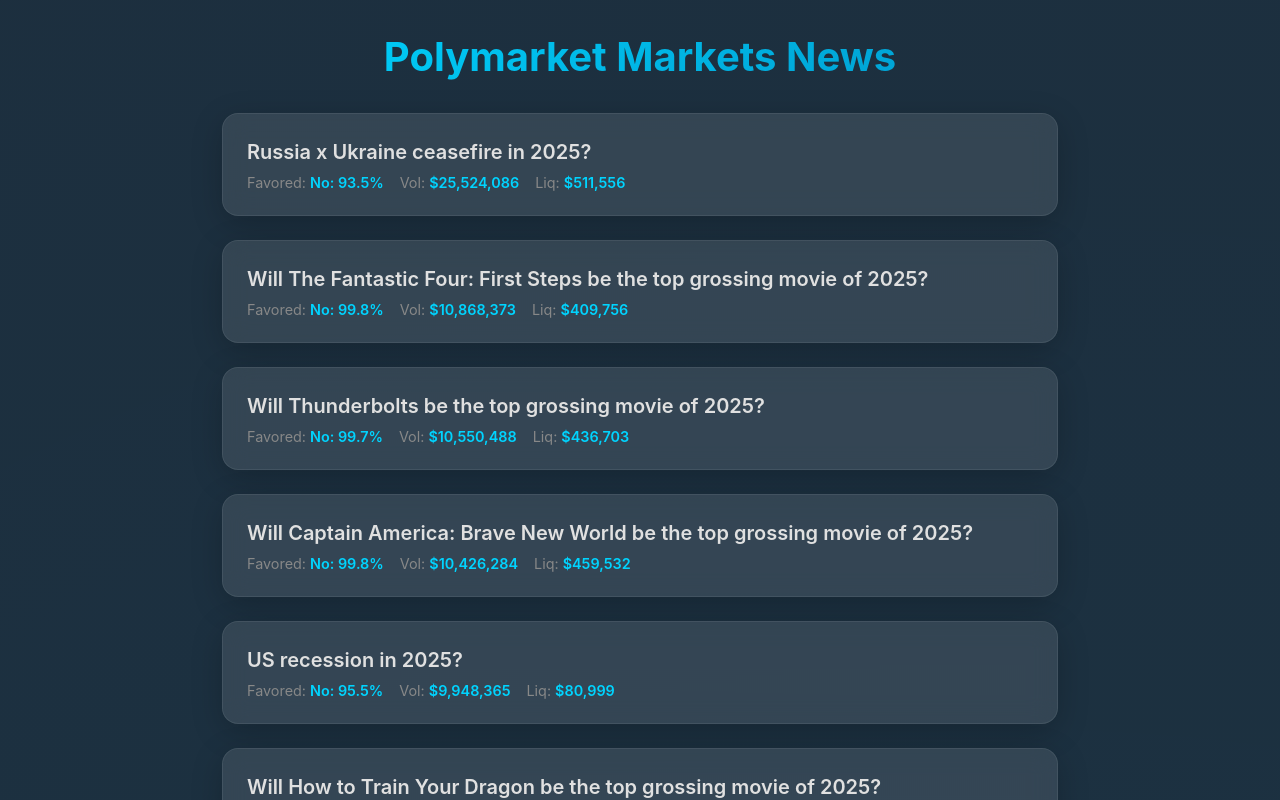
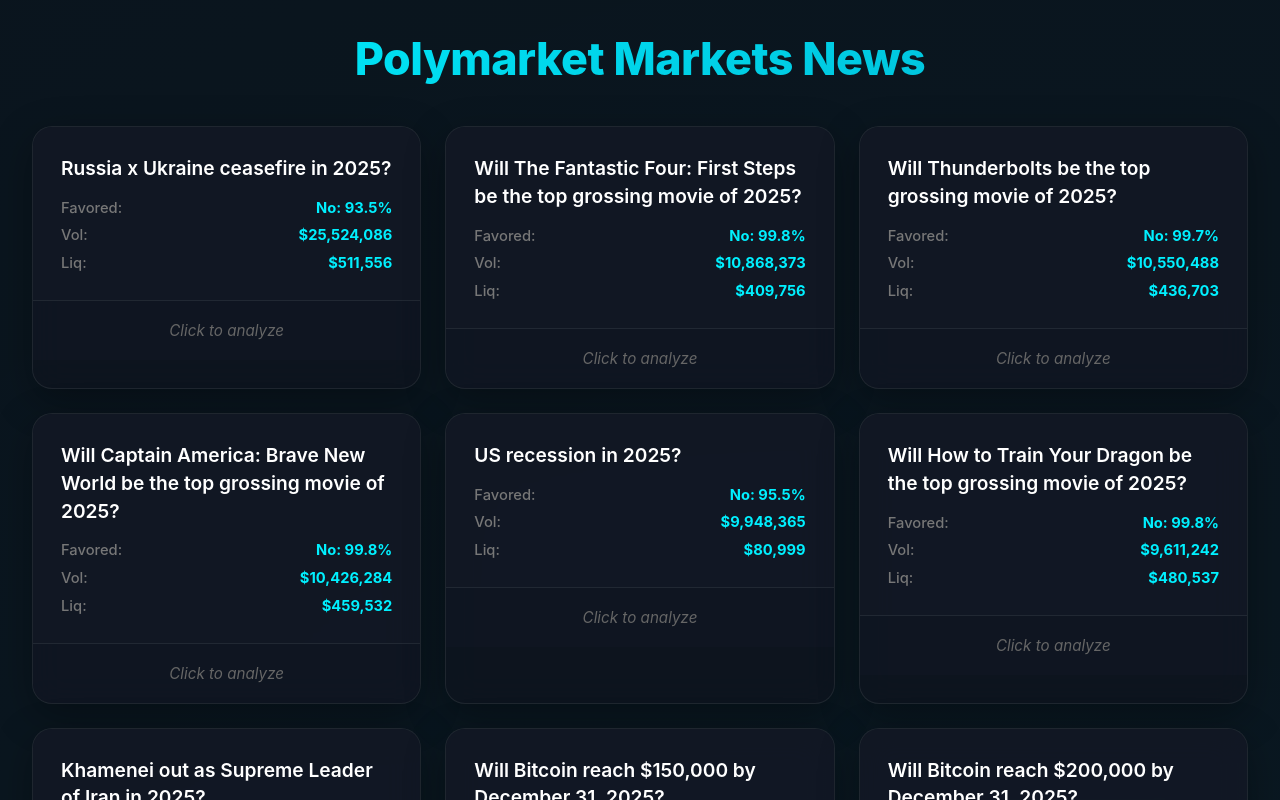
Before and after one commit to squireaintready/polymarket-news, a React (Create React App) app: page / in a window 1280 px wide. Shown: the top 800 px of the page. Built offline with nearby package versions, Linux system fonts and the light colour scheme; no server answers; a web font is replaced by a local one.

Commit message:
Final: Full width expanded and card designs

```diff
--- a/src/App.css
+++ b/src/App.css
@@ -1,12 +1,13 @@
 /* src/App.css */
 :root {
-  --bg: #1d2b3a;
-  --card-bg: rgba(255, 255, 255, 0.08);
-  --border: rgba(255, 255, 255, 0.1);
-  --text: #e0e0e0;
+  --bg: #0a0e17;
+  --card-bg: rgba(15, 20, 30, 0.7);
+  --border: rgba(255, 255, 255, 0.08);
+  --text: #ffffff;
   --text-muted: #a0a0a0;
-  --accent: #00d4ff;
-  --link: #00d4ff;
+  --accent: #00f0ff;
+  --link: #00f0ff;
+  --hover-glow: rgba(0, 240, 255, 0.25);
 }
 
 * {
@@ -21,121 +22,156 @@
   font-family: 'Inter', -apple-system, BlinkMacSystemFont, sans-serif;
   min-height: 100vh;
   background-image:
-    radial-gradient(circle at 20% 80%, rgba(0, 212, 255, 0.1) 0%, transparent 50%),
-    radial-gradient(circle at 80% 20%, rgba(0, 212, 255, 0.05) 0%, transparent 50%);
+    radial-gradient(circle at 15% 85%, rgba(0, 240, 255, 0.08) 0%, transparent 50%),
+    radial-gradient(circle at 85% 15%, rgba(0, 240, 255, 0.05) 0%, transparent 50%);
 }
 
 .container {
-  max-width: 900px;
+  max-width: 1400px;
   margin: 0 auto;
   padding: 2rem;
 }
 
 h1 {
-  font-size: 2.5rem;
-  font-weight: 700;
-  background: linear-gradient(135deg, #00d4ff, #0099cc);
+  font-size: 2.8rem;
+  font-weight: 800;
+  background: linear-gradient(135deg, #00f0ff, #00b8d4);
   -webkit-background-clip: text;
   -webkit-text-fill-color: transparent;
-  margin-bottom: 2rem;
+  margin-bottom: 2.5rem;
   text-align: center;
+  letter-spacing: -0.5px;
 }
 
-.market-list {
-  list-style: none;
-  padding: 0;
+/* FULL WIDTH EXPANDED */
+.market-grid {
+  display: grid;
+  grid-template-columns: repeat(auto-fill, minmax(380px, 1fr));
+  gap: 1.5rem;
 }
 
-.market-item {
-  margin-bottom: 1.5rem;
-  border-radius: 16px;
+.market-card {
+  border-radius: 20px;
   overflow: hidden;
   background: var(--card-bg);
-  backdrop-filter: blur(12px);
-  -webkit-backdrop-filter: blur(12px);
+  backdrop-filter: blur(16px);
+  -webkit-backdrop-filter: blur(16px);
   border: 1px solid var(--border);
-  transition: all 0.3s ease;
-  box-shadow: 0 8px 32px rgba(0, 0, 0, 0.2);
+  transition: all 0.4s cubic-bezier(0.25, 0.8, 0.25, 1);
+  box-shadow: 0 12px 40px rgba(0, 0, 0, 0.3);
+  display: flex;
+  flex-direction: column;
 }
 
-.market-item:hover {
-  transform: translateY(-4px);
-  box-shadow: 0 16px 40px rgba(0, 212, 255, 0.15);
-  border-color: rgba(0, 212, 255, 0.3);
+.market-card.expanded {
+  grid-column: 1 / -1;
+}
+
+.market-card:hover {
+  transform: translateY(-8px);
+  box-shadow: 0 24px 60px var(--hover-glow);
+  border-color: rgba(0, 240, 255, 0.4);
 }
 
 .market-header {
-  padding: 1.5rem;
+  padding: 1.75rem;
+  background: rgba(20, 25, 40, 0.6);
+  flex-shrink: 0;
   cursor: pointer;
-  background: rgba(255, 255, 255, 0.03);
 }
 
 .market-question {
-  font-size: 1.25rem;
+  font-size: 1.2rem;
   font-weight: 600;
-  margin-bottom: 0.5rem;
-  line-height: 1.4;
+  margin-bottom: 1rem;
+  line-height: 1.45;
 }
 
 .market-stats {
-  font-size: 0.9rem;
-  color: var(--text-muted);
   display: flex;
-  gap: 1rem;
-  flex-wrap: wrap;
+  flex-direction: column;
+  gap: 0.6rem;
+  font-size: 0.92rem;
 }
 
 .stat {
   display: flex;
-  align-items: center;
-  gap: 0.25rem;
+  justify-content: space-between;
 }
 
-.stat-label {
-  color: #888;
-}
-
-.stat-value {
-  color: var(--accent);
-  font-weight: 600;
-}
+.stat-label { color: #777; font-weight: 500; }
+.stat-value { color: var(--accent); font-weight: 700; }
 
 .cached-badge {
-  background: rgba(0, 212, 255, 0.2);
+  background: rgba(0, 240, 255, 0.15);
   color: var(--accent);
-  padding: 0.25rem 0.5rem;
-  border-radius: 6px;
-  font-size: 0.75rem;
-  font-weight: 600;
+  padding: 0.25rem 0.6rem;
+  border-radius: 8px;
+  font-size: 0.7rem;
+  font-weight: 700;
+  align-self: flex-start;
+  border: 1px solid rgba(0, 240, 255, 0.2);
 }
 
 .market-content {
-  padding: 1.5rem;
+  padding: 1.75rem;
   border-top: 1px solid var(--border);
-  background: rgba(255, 255, 255, 0.02);
+  background: rgba(20, 25, 40, 0.4);
+  flex-grow: 1;
+  display: flex;
+  flex-direction: column;
+}
+
+/* HEADLINE ABOVE ODDS/REASONING */
+.article-headline {
+  font-size: 1.2rem;
+  font-weight: 700;
+  color: var(--accent);
+  margin-bottom: 1.25rem;
+  line-height: 1.4;
+  display: -webkit-box;
+  -webkit-line-clamp: 2;
+  -webkit-box-orient: vertical;
+  overflow: hidden;
+}
+
+/* HEADLINE WITH READ MORE */
+.article-headline-small {
+  font-size: 1.05rem;
+  font-weight: 700;
+  color: var(--accent);
+  margin-bottom: 0.75rem;
+  line-height: 1.35;
 }
 
 .analysis-text {
-  font-size: 1rem;
+  font-size: 0.98rem;
   line-height: 1.7;
-  margin-bottom: 1rem;
+  margin-bottom: 1.25rem;
+  flex-grow: 1;
   white-space: pre-wrap;
+  color: #e0e0e0;
+}
+
+.read-more-wrapper {
+  margin-top: auto;
+  padding-top: 1.25rem;
+  border-top: 1px dashed rgba(0, 240, 255, 0.2);
 }
 
 .read-more {
+  color: var(--link);
+  font-weight: 700;
+  text-decoration: none;
+  font-size: 1rem;
+  position: relative;
   display: inline-block;
-  color: var(--link);
-  font-weight: 600;
-  text-decoration: none;
-  font-size: 0.95rem;
-  padding: 0.5rem 0;
-  position: relative;
 }
 
 .read-more::after {
   content: '';
   position: absolute;
-  bottom: 0;
+  bottom: -2px;
   left: 0;
   width: 0;
   height: 2px;
@@ -148,21 +184,30 @@
 }
 
 .loading {
-  color: var(--text-muted);
+  color: #888;
   font-style: italic;
+  margin: 0;
+  font-size: 0.95rem;
 }
 
 .blink {
   display: inline-block;
   animation: blink 1s infinite;
   color: var(--link);
+  font-weight: 700;
 }
 
-@keyframes blink {
-  0%, 100% { opacity: 1; }
-  50% { opacity: 0; }
+.click-to-analyze {
+  padding: 1.25rem 1.75rem;
+  text-align: center;
+  color: #666;
+  font-size: 0.95rem;
+  font-style: italic;
+  border-top: 1px solid var(--border);
+  background: rgba(20, 25, 40, 0.3);
 }
 
+/* Article Page */
 .article-page {
   max-width: 800px;
   margin: 0 auto;
@@ -170,46 +215,53 @@
 }
 
 .back-btn {
-  background: rgba(255, 255, 255, 0.1);
+  background: rgba(255, 255, 255, 0.08);
   border: 1px solid var(--border);
   color: var(--text);
-  padding: 0.75rem 1.5rem;
-  border-radius: 12px;
+  padding: 0.8rem 1.6rem;
+  border-radius: 14px;
   cursor: pointer;
-  font-size: 0.9rem;
+  font-size: 0.95rem;
+  font-weight: 600;
   margin-bottom: 2rem;
   transition: all 0.3s ease;
 }
 
 .back-btn:hover {
   background: rgba(255, 255, 255, 0.15);
-  transform: translateY(-1px);
+  transform: translateY(-2px);
+  box-shadow: 0 8px 20px rgba(0, 240, 255, 0.15);
 }
 
 .article-title {
-  font-size: 2.2rem;
-  font-weight: 700;
+  font-size: 2.4rem;
+  font-weight: 800;
   margin: 0 0 0.5rem 0;
   line-height: 1.2;
+  background: linear-gradient(135deg, #00f0ff, #00b8d4);
+  -webkit-background-clip: text;
+  -webkit-text-fill-color: transparent;
 }
 
 .article-date {
-  color: var(--text-muted);
-  font-size: 0.9rem;
-  margin-bottom: 2rem;
+  color: #888;
+  font-size: 0.95rem;
+  margin-bottom: 2.5rem;
+  font-weight: 500;
 }
 
 .article-content {
-  font-size: 1.1rem;
-  line-height: 1.8;
+  font-size: 1.15rem;
+  line-height: 1.85;
   font-family: 'Georgia', serif;
   white-space: pre-wrap;
+  color: #f0f0f0;
 }
 
 /* Responsive */
 @media (max-width: 768px) {
+  .market-grid { grid-template-columns: 1fr; }
   .container { padding: 1rem; }
-  h1 { font-size: 2rem; }
-  .market-header { padding: 1rem; }
-  .market-content { padding: 1rem; }
+  h1 { font-size: 2.2rem; }
+  .article-title { font-size: 2rem; }
 }
--- a/src/App.js
+++ b/src/App.js
@@ -60,7 +60,6 @@
       prices = [0.5, 0.5];
     }
 
-    // Find highest probability
     const maxIndex = prices.indexOf(Math.max(...prices));
     const favored = outcomes[maxIndex] || 'Unknown';
     const prob = (prices[maxIndex] * 100).toFixed(1);
@@ -88,6 +87,7 @@
       if (res.ok) {
         const article = await res.json();
         setArticleData(prev => ({ ...prev, [cacheKey]: article }));
+        setLoadingStates(prev => ({ ...prev, [cacheKey]: 'done' }));
         return;
       }
     } catch (err) {}
@@ -147,13 +147,16 @@
     setLoadingStates(prev => ({ ...prev, [cacheKey]: 'done' }));
   };
 
-  const generateAll = async (market) => {
+  const handleCardClick = async (market) => {
     const cacheKey = market.id;
     const currentData = market.favored;
 
+    const newExpanded = expanded === cacheKey ? null : cacheKey;
+    setExpanded(newExpanded);
+
+    if (newExpanded && !aiAnalysis[cacheKey]) {
       setLoadingStates(prev => ({ ...prev, [cacheKey]: 'analysis' }));
 
-    if (!aiAnalysis[cacheKey] || aiAnalysis[cacheKey].data !== currentData) {
       const prompt = `Analyze Polymarket market: "${market.question}"
 Current odds: ${market.favored} | Vol: $${formatNumber(market.volume)} | Liq: $${formatNumber(market.liquidity)}
 
@@ -189,9 +192,9 @@
       } catch (err) {
         setAiAnalysis(prev => ({ ...prev, [cacheKey]: { text: `AI failed: ${err.message}`, data: currentData } }));
       }
-    }
 
       await loadArticle(market);
+    }
   };
 
   if (error) return <div className="container"><p>{error}</p></div>;
@@ -202,24 +205,24 @@
       {filtered.length === 0 ? (
         <p>No markets match criteria.</p>
       ) : (
-        <ol className="market-list">
-          {filtered.map((m) => {
+        <div className="market-grid">
+          {filtered.map((m, index) => {
             const analysis = aiAnalysis[m.id];
             const article = articleData[m.id];
             const loading = loadingStates[m.id];
             const isCached = analysis && analysis.data === m.favored;
-            const title = article?.title || 'Read More';
+            const hasAI = isCached || loading;
+            const isExpanded = expanded === m.id;
 
             return (
-              <li key={m.id} className="market-item">
               <div
-                  className="market-header"
-                  onClick={() => {
-                    const newExpanded = expanded === m.id ? null : m.id;
-                    setExpanded(newExpanded);
-                    if (newExpanded && !isCached) generateAll(m);
+                key={m.id}
+                className={`market-card ${isExpanded ? 'expanded' : ''}`}
+                style={{
+                  gridColumn: isExpanded ? '1 / -1' : 'auto'
                 }}
               >
+                <div className="market-header" onClick={() => handleCardClick(m)}>
                   <div className="market-question">{m.question}</div>
                   <div className="market-stats">
                     <div className="stat">
@@ -237,38 +240,58 @@
                     {isCached && <span className="cached-badge">[Cached]</span>}
                   </div>
                 </div>
-                {expanded === m.id && (
+
+                {isExpanded && (
                   <div className="market-content">
+                    {/* HEADLINE ABOVE ODDS/REASONING */}
+                    {article && (
+                      <div className="article-headline">{article.title}</div>
+                    )}
+
                     {analysis ? (
                       <>
                         <div className="analysis-text">{analysis.text}</div>
-                        <div>
+                        <div className="read-more-wrapper">
                           {article ? (
+                            <>
+                              {/* HEADLINE WITH READ MORE */}
+                              <div className="article-headline-small">{article.title}</div>
                               <Link
                                 to={`/article/${m.id}`}
                                 state={{ market: m, article: article.content, title: article.title, date: article.date }}
                                 className="read-more"
                               >
-                              Read More: {title}
+                                Read Full Article
                               </Link>
+                            </>
                           ) : (
                             <span className="read-more">
-                              Read More: <span className="blink">___</span>
+                              Generating article<span className="blink">...</span>
                             </span>
                           )}
                         </div>
                       </>
                     ) : (
                       <p className="loading">
-                        {loading === 'analysis' ? 'Analyzing...' : 'Generating article...'}
+                        {loading === 'analysis' ? (
+                          <>Analyzing<span className="blink">...</span></>
+                        ) : (
+                          <>Generating article<span className="blink">...</span></>
+                        )}
                       </p>
                     )}
                   </div>
                 )}
-              </li>
+
+                {!hasAI && !isExpanded && (
+                  <div className="click-to-analyze">
+                    Click to analyze
+                  </div>
+                )}
+              </div>
             );
           })}
-        </ol>
+        </div>
       )}
     </div>
   );
```
Lines whose indentation alone changed are shown as unchanged.
